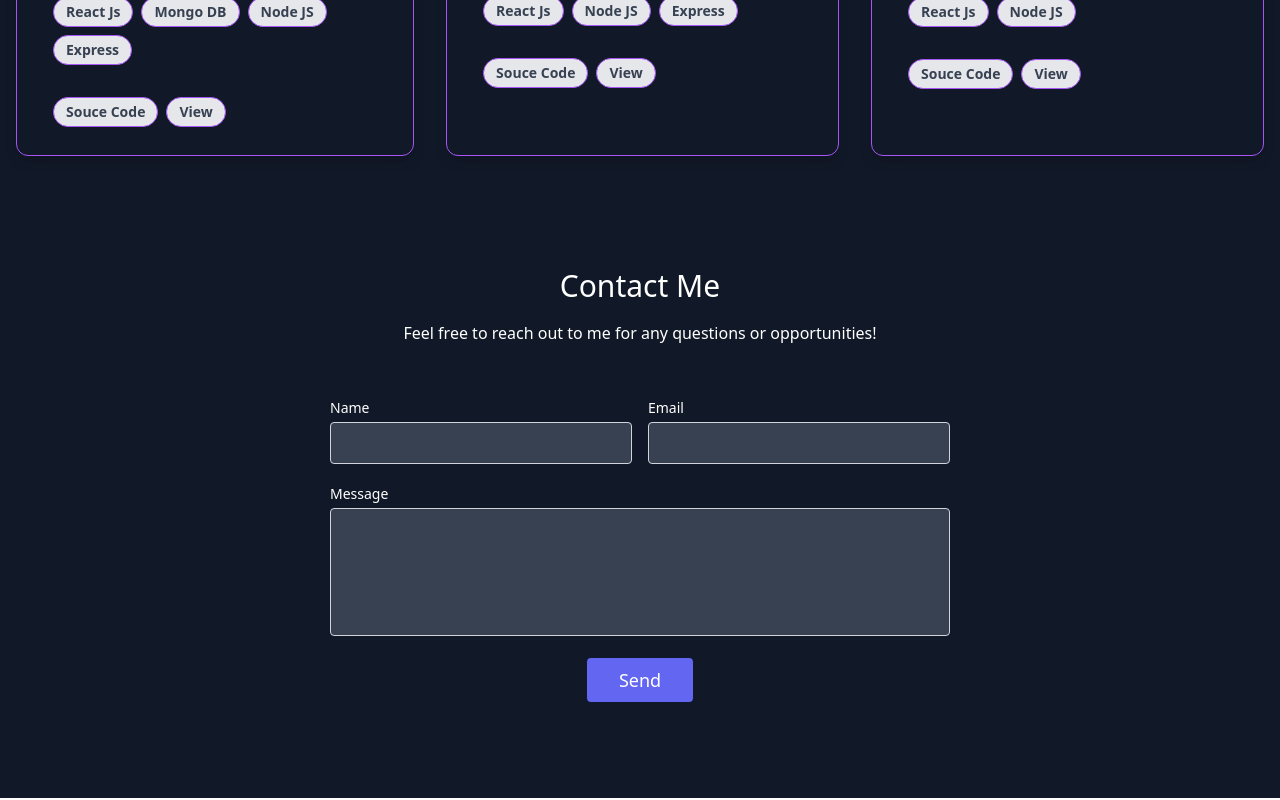
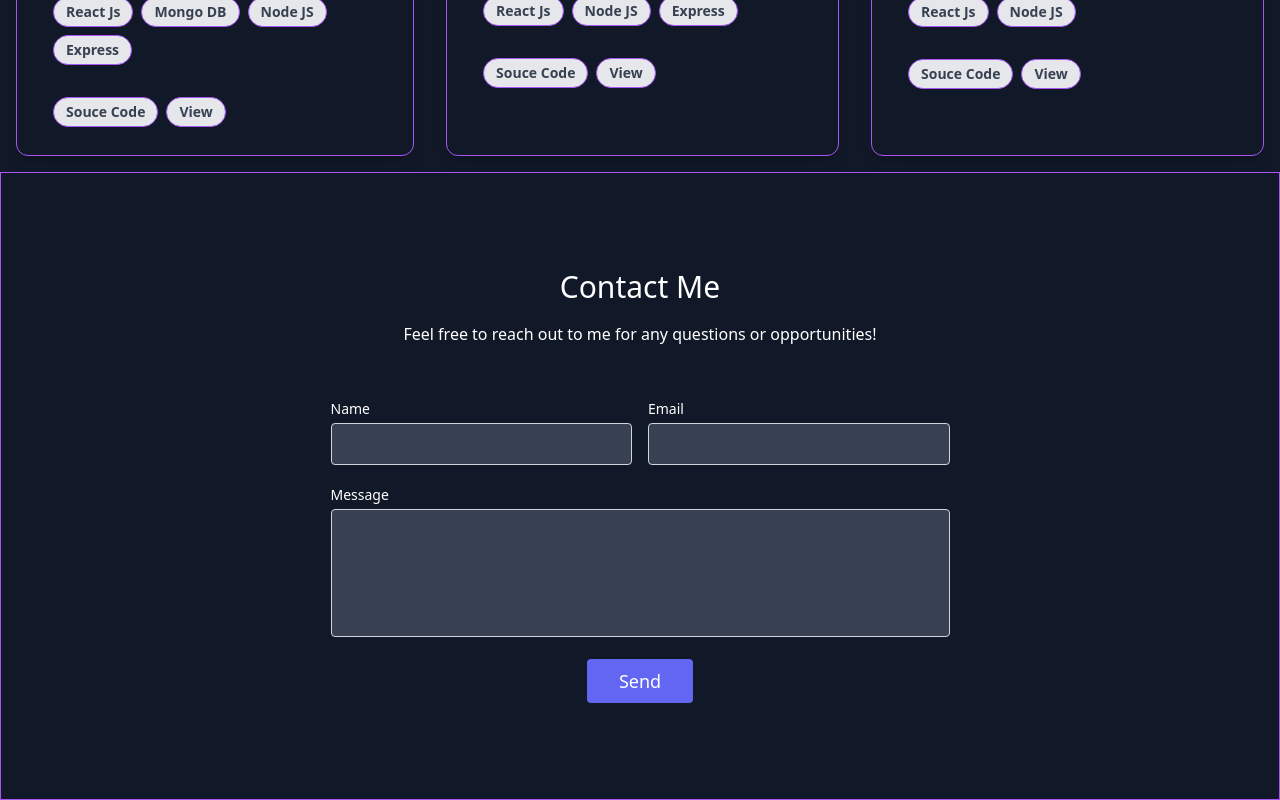
Before and after one commit to Adityamaurya790/PrtfolioAditya, a React (Vite) app: page / in a window 1280 px wide. Shown: the part 2415-3215 px from the top of the page. Built offline with nearby package versions, Linux system fonts and the light colour scheme.

Commit message:
border added in contact form

```diff
--- a/src/Components/Contact/Contact.jsx
+++ b/src/Components/Contact/Contact.jsx
@@ -3,7 +3,7 @@ import React from "react";
 export default function App() {
   return (
     <div>
-      <section className="text-white body-font relative bg-gray-900 w-full">
+      <section className="text-white body-font relative bg-gray-900 border border-purple-500">
         <div className="container mx-auto px-5 py-24">
           <div className="flex flex-col text-center w-full mb-12">
             <h1 className="sm:text-3xl text-2xl font-medium title-font mb-4 text-white">
```
